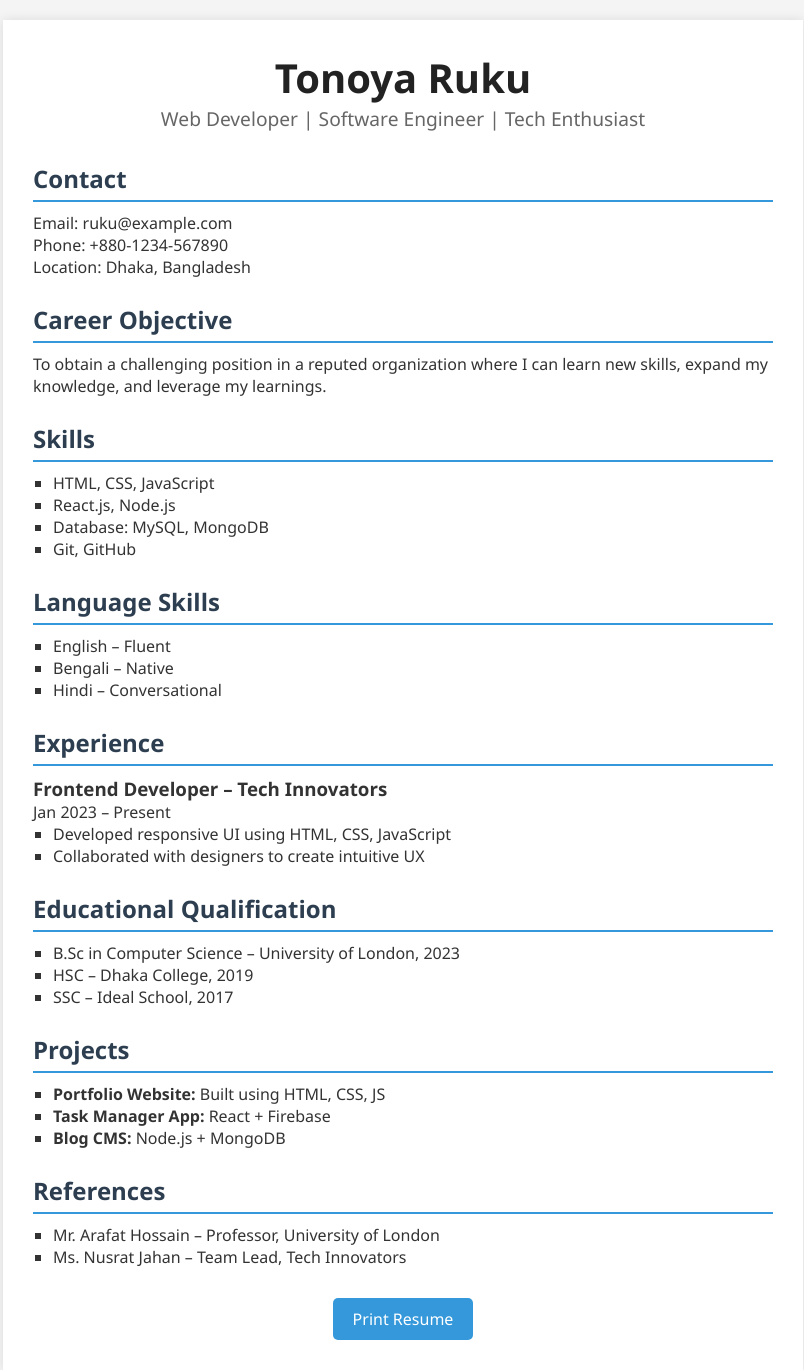
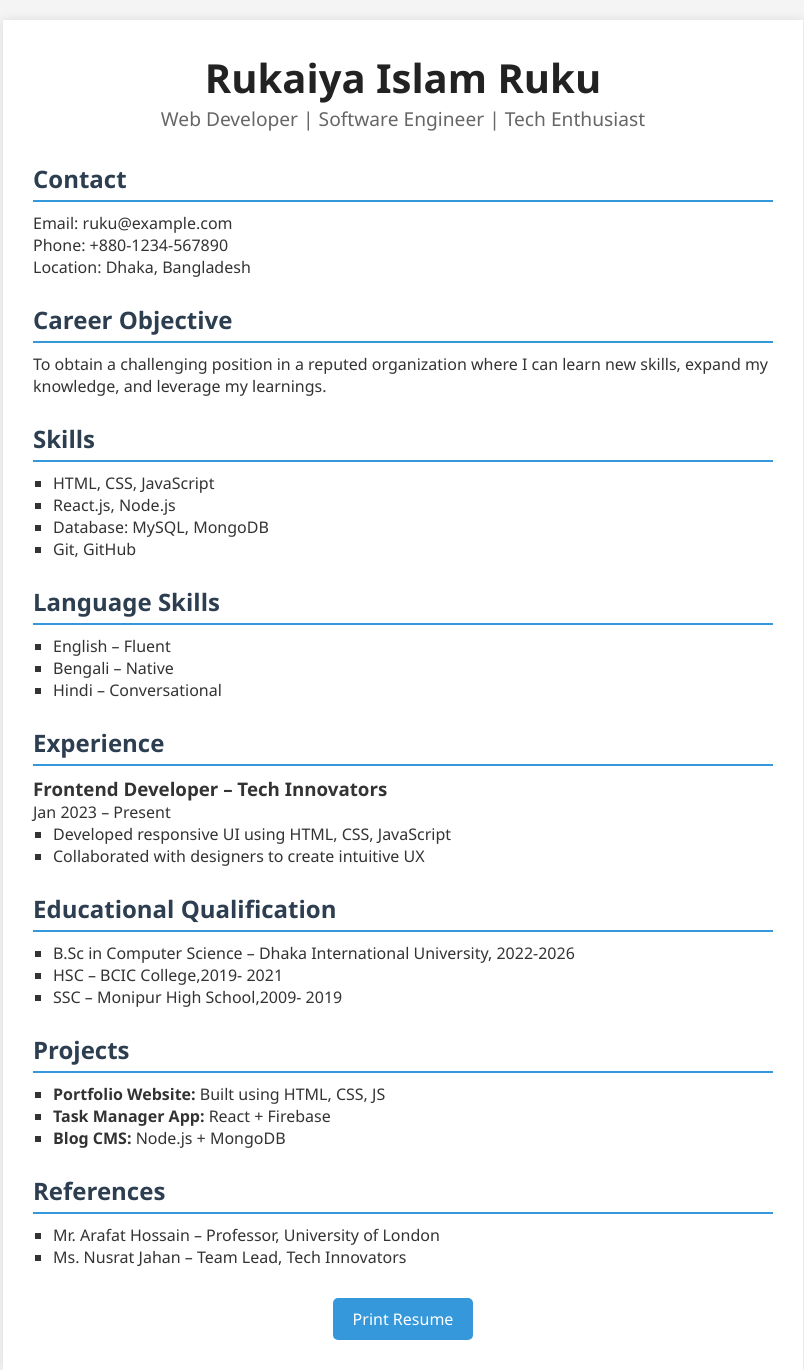
Before and after one commit to Rukaiya127/CV-V, a plain HTML site: page index.html in a window 1280 px wide. Shown: the whole page, without its empty margins (237-1041 px from the left). Drawn offline with Linux system fonts and the light colour scheme.

Commit message:
added index

```diff
--- a/index.html
+++ b/index.html
@@ -9,7 +9,7 @@
 <body>
     <div class="container">
         <header>
-            <h1>Tonoya Ruku</h1>
+            <h1>Rukaiya Islam Ruku</h1>
             <p>Web Developer | Software Engineer | Tech Enthusiast</p>
         </header>
 
@@ -60,9 +60,9 @@
         <section class="education">
             <h2>Educational Qualification</h2>
             <ul>
-                <li>B.Sc in Computer Science – University of London, 2023</li>
-                <li>HSC – Dhaka College, 2019</li>
-                <li>SSC – Ideal School, 2017</li>
+                <li>B.Sc in Computer Science – Dhaka International University, 2022-2026</li>
+                <li>HSC – BCIC College,2019- 2021</li>
+                <li>SSC – Monipur High School,2009- 2019</li>
             </ul>
         </section>
 
```
